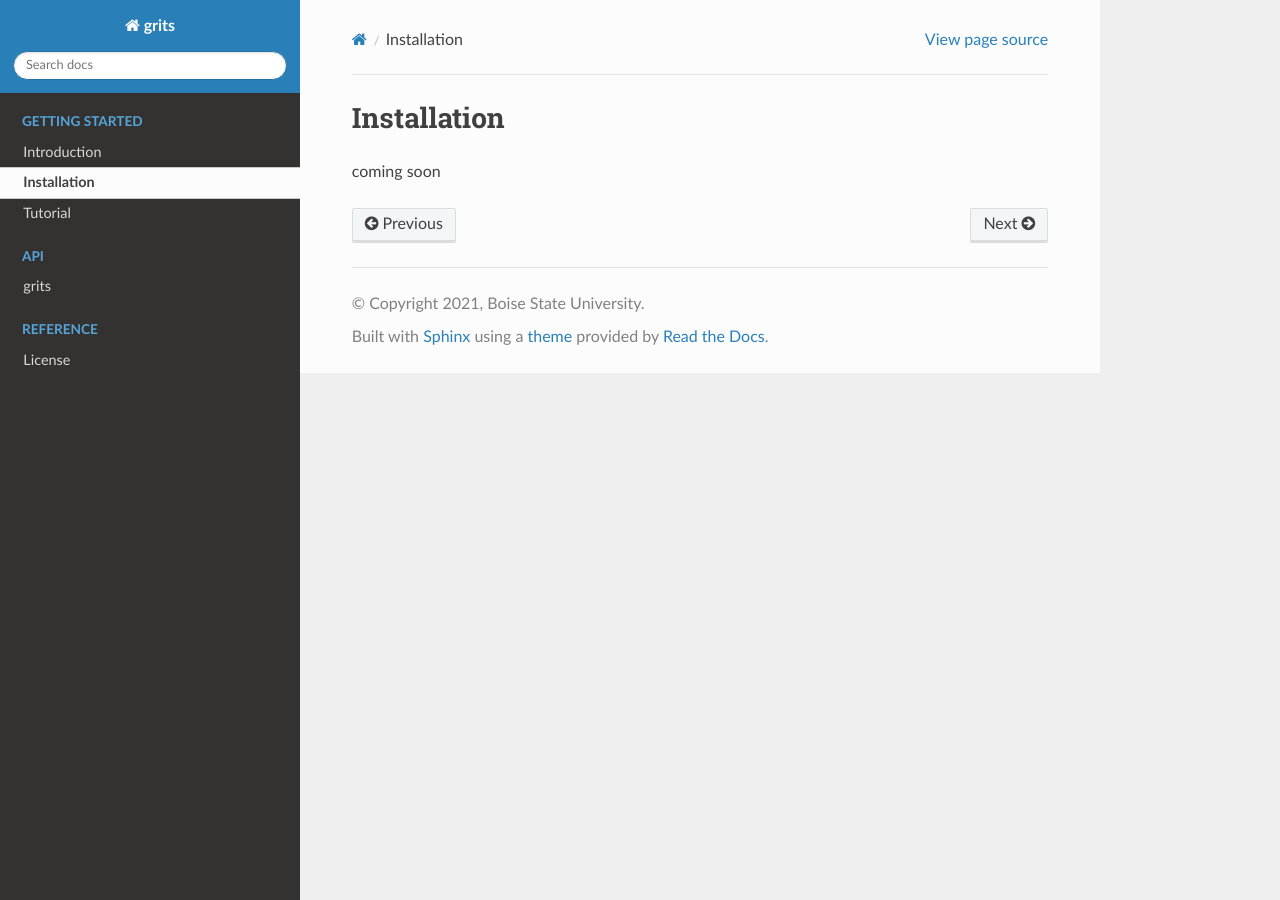
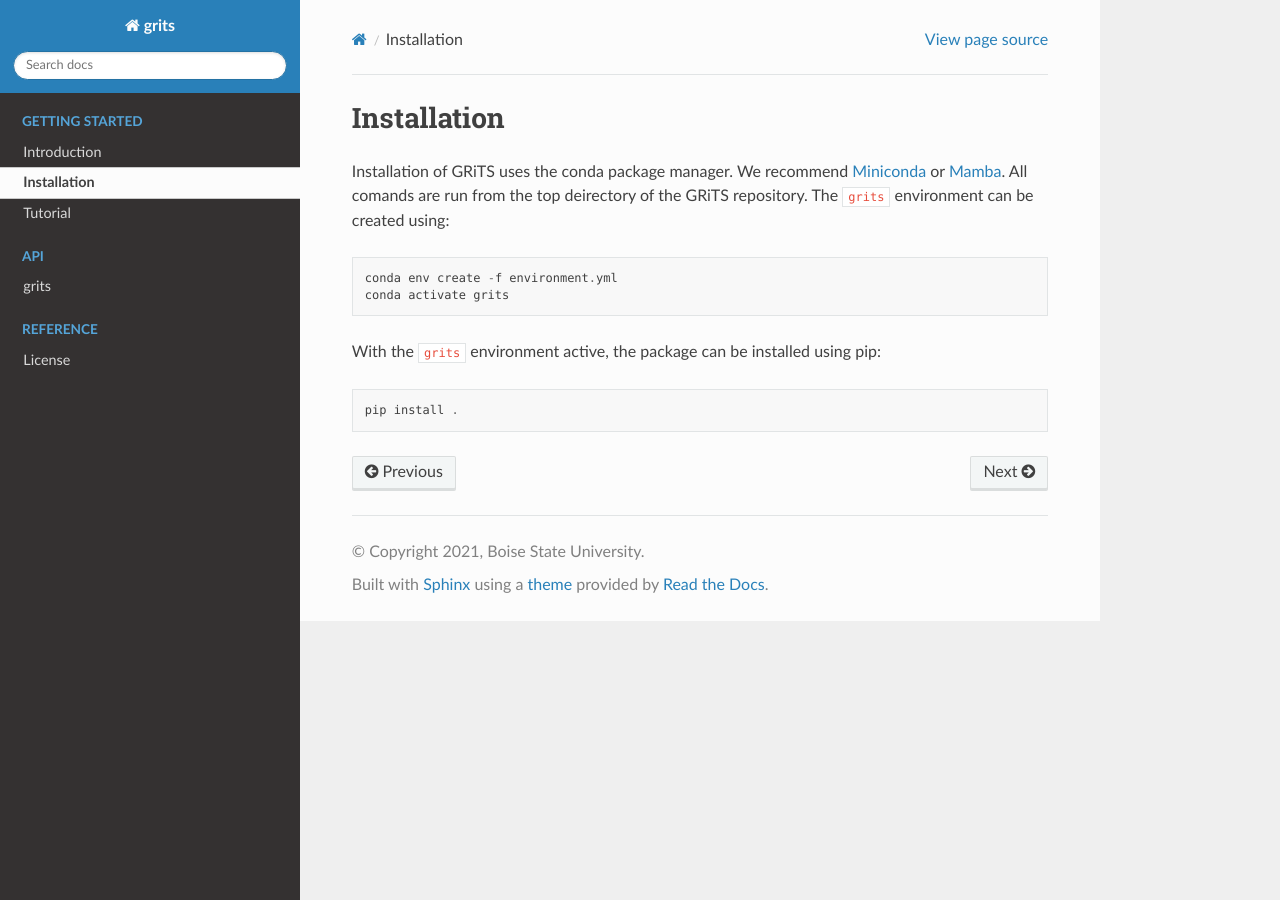
Before and after one commit to cmelab/grits, a Sphinx documentation site: the page built from docs/installation.rst, in a window 1280 px wide. Built offline with Sphinx 7.4.7 and the Read the Docs theme 2.0.0, drawn with Linux system fonts in a browser that asks for light colours.

Commit message:
Update installation

```diff
--- a/docs/installation.rst
+++ b/docs/installation.rst
@@ -1,4 +1,15 @@
 Installation
 ============
 
-coming soon
+Installation of GRiTS uses the conda package manager. We recommend `Miniconda`_ or `Mamba`_.
+All comands are run from the top deirectory of the GRiTS repository. The ``grits`` environment can be created using::
+
+    conda env create -f environment.yml
+    conda activate grits
+
+With the ``grits`` environment active, the package can be installed using pip::
+
+    pip install .
+
+.. _Miniconda: https://docs.conda.io/en/latest/miniconda.html
+.. _Mamba: https://github.com/mamba-org/mamba
```
